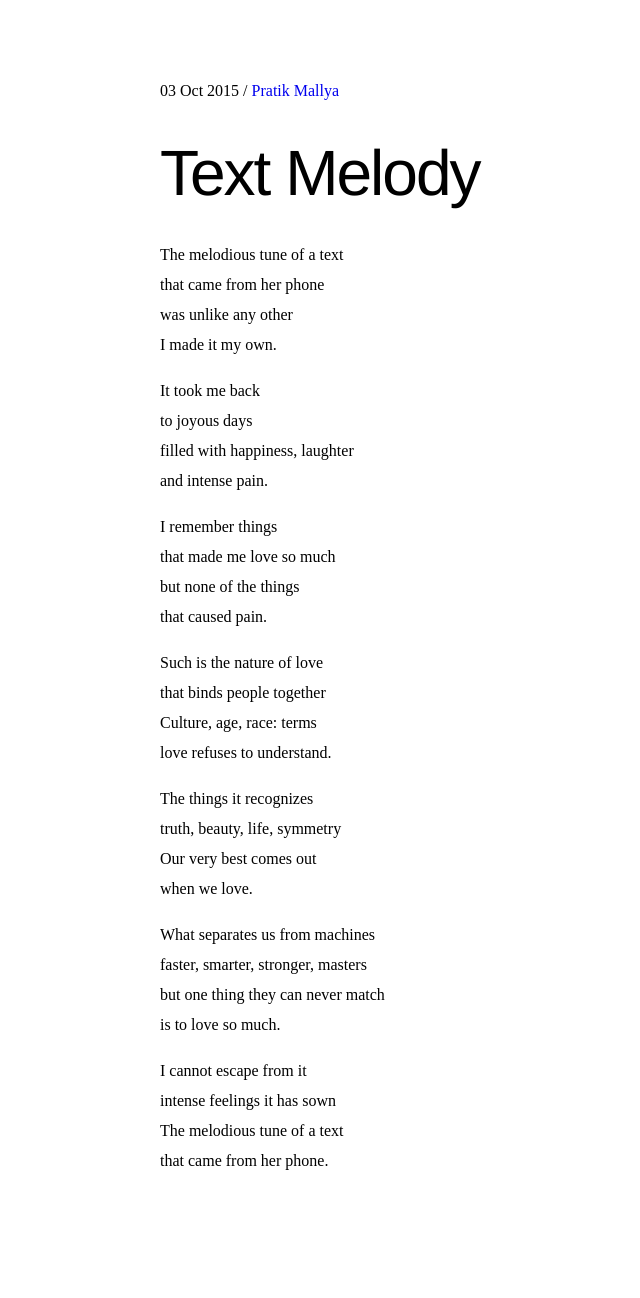
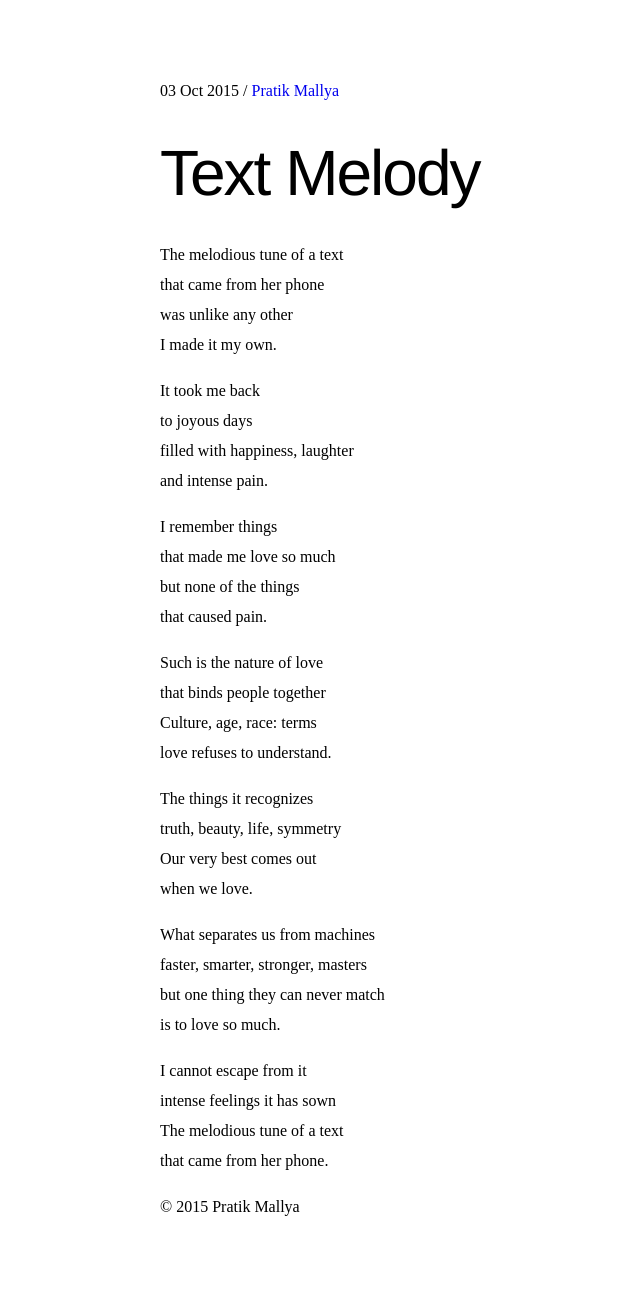
Before and after one commit to pratikmallya/pratikmallya.github.io, a Jekyll site: the page built from _posts/2015-10-03-text-melody.md, in a window 1280 px wide. Shown: the whole page, without its empty margins (100-740 px from the left). Built offline with Jekyll 4.4.1, drawn with Linux system fonts in a browser that asks for light colours; before the commit the page ends 1252 px from its top, so only the background shows below that.

Commit message:
Add copyright notice

```diff
--- /dev/null
+++ b/_includes/copyright.html
@@ -0,0 +1,7 @@
+<!-- from: http://stackoverflow.com/questions/254613/semantic-html-markup-for-a-copyright-notice-->
+<div id="footer" xmlns:dc="http://purl.org/dc/elements/1.1/">
+  <p id="copyright" property="dc:rights">&copy;
+    <span property="dc:dateCopyrighted">2015</span>
+    <span property="dc:creator">Pratik Mallya</span>
+  </p>
+</div>
--- a/_layouts/home.html
+++ b/_layouts/home.html
@@ -15,6 +15,7 @@
       </div>
     </div>
     {% endfor%}
+    {% include copyright.html %}
 </body>
 
 </html>
--- a/_layouts/page.html
+++ b/_layouts/page.html
@@ -7,4 +7,5 @@
         <h1 class="page-title">{{ page.title }}</h1>
         {{ content }}
     </article>
+    {% include copyright.html %}
 </html>
--- a/_layouts/post.html
+++ b/_layouts/post.html
@@ -11,4 +11,5 @@
         <h1 class="post-title">{{ page.title }}</h1>
         {{ content }}
     </article>
+    {% include copyright.html %}
 </html>
```
